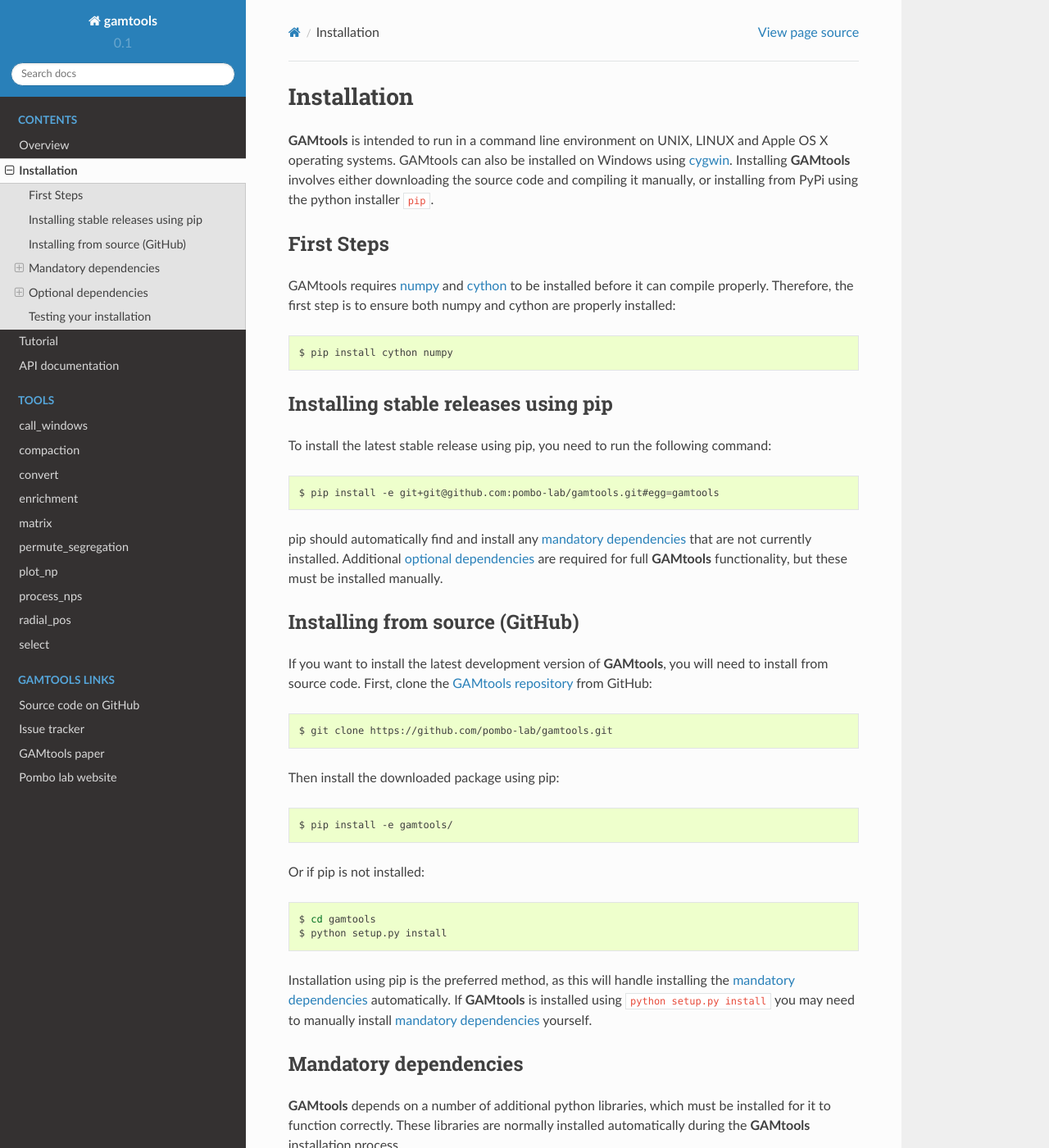
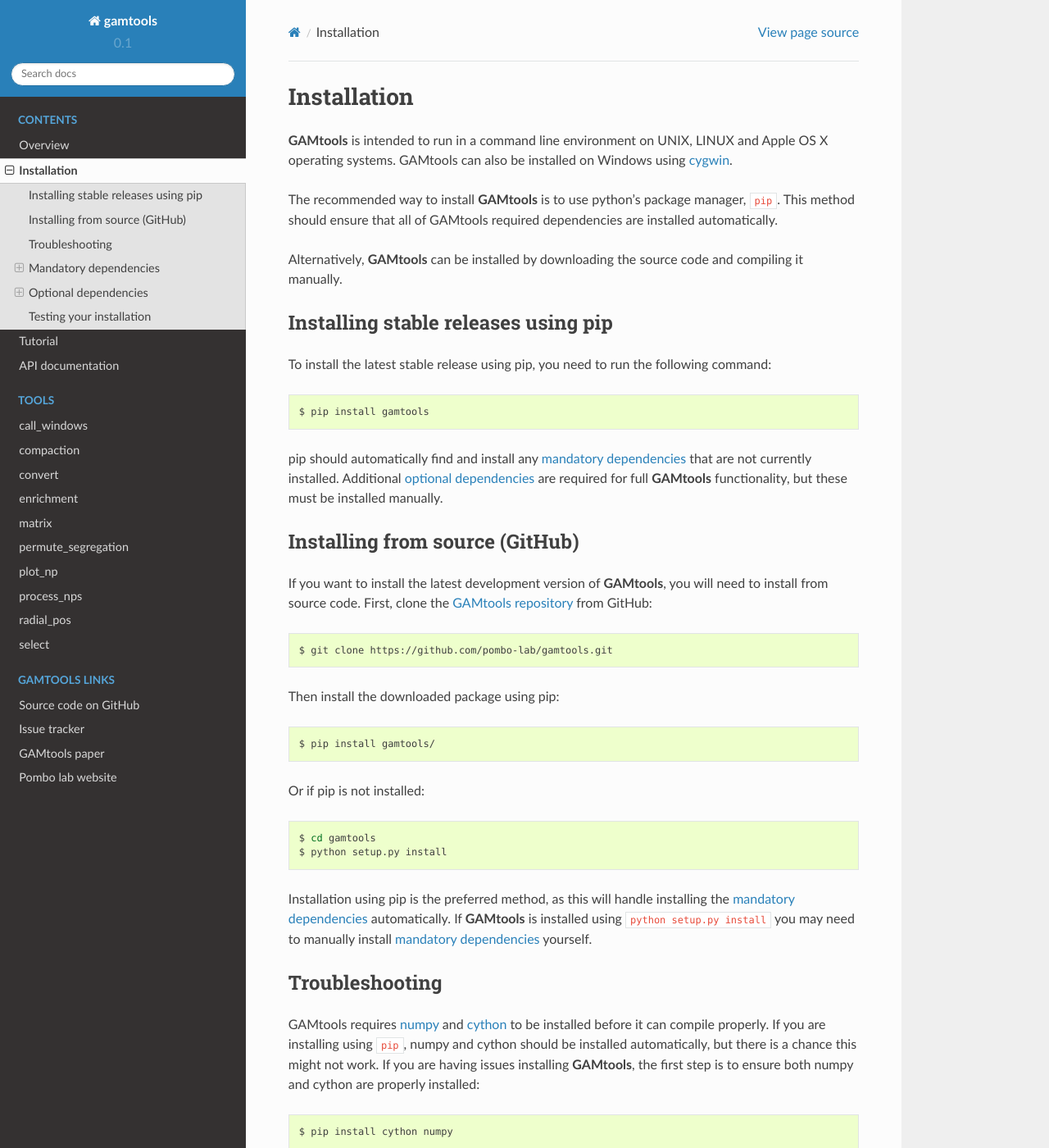
Before and after one commit to pombo-lab/gamtools, a Sphinx documentation site: the page built from docs/content/installation.rst, in a window 1280 px wide and 1400 px high. Shown: the whole window at 82% size. Built offline with Sphinx 7.4.7 and the Read the Docs theme 2.0.0, drawn with Linux system fonts in a browser that asks for light colours; some of the changed text lies outside the part shown.

Commit message:
Updated installation instructions

```diff
--- a/docs/content/installation.rst
+++ b/docs/content/installation.rst
@@ -4,21 +4,14 @@
 
 **GAMtools** is intended to run in a command line environment on UNIX, LINUX
 and Apple OS X operating systems. GAMtools can also be installed on Windows
-using cygwin_. Installing **GAMtools** involves either downloading the source code
-and compiling it manually, or installing from PyPi using the python installer
-``pip``.
+using cygwin_.
 
-===========
-First Steps
-===========
+The recommended way to install **GAMtools** is to use python's package manager,
+``pip``. This method should ensure that all of GAMtools required dependencies
+are installed automatically.
 
-GAMtools requires numpy_ and cython_ to be installed before it can compile
-properly. Therefore, the first step is to ensure both numpy and cython are
-properly installed:
-
-.. code-block:: bash
-
-  $ pip install cython numpy
+Alternatively, **GAMtools** can be installed by downloading the source code
+and compiling it manually.
 
 ====================================
 Installing stable releases using pip
@@ -29,7 +22,7 @@
 
 .. code-block:: bash
 
-  $ pip install -e git+git@github.com:pombo-lab/gamtools.git#egg=gamtools
+  $ pip install gamtools
 
 pip should automatically find and install any `mandatory dependencies`_
 that are not currently installed. Additional `optional dependencies`_ are
@@ -52,7 +45,7 @@
 
 .. code-block:: bash
 
-  $ pip install -e gamtools/
+  $ pip install gamtools/
 
 Or if pip is not installed:
 
@@ -65,6 +58,22 @@
 the `mandatory dependencies`_ automatically. If **GAMtools** is installed using
 ``python setup.py install`` you may need to manually install
 `mandatory dependencies`_ yourself.
+
+===============
+Troubleshooting
+===============
+
+GAMtools requires numpy_ and cython_ to be installed before it can compile
+properly. If you are installing using ``pip``, numpy and cython should be installed
+automatically, but there is a chance this might not work. If you are having issues
+installing **GAMtools**, the first step is to ensure both numpy and cython are
+properly installed:
+
+.. code-block:: bash
+
+  $ pip install cython numpy
+
+If you are still having problems, please post a ticket on our `GitHub issues`_ page.
 
 ===============================
 Mandatory dependencies
@@ -168,3 +177,4 @@
 .. _bedToBigBed: http://hgdownload.cse.ucsc.edu/admin/exe/
 .. _fastqc: http://www.bioinformatics.babraham.ac.uk/projects/fastqc/
 .. _fastq_screen: http://www.bioinformatics.bbsrc.ac.uk/projects/fastq_screen/
+.. _GitHub issues: https://github.com/pombo-lab/GAMtools/issues
```
